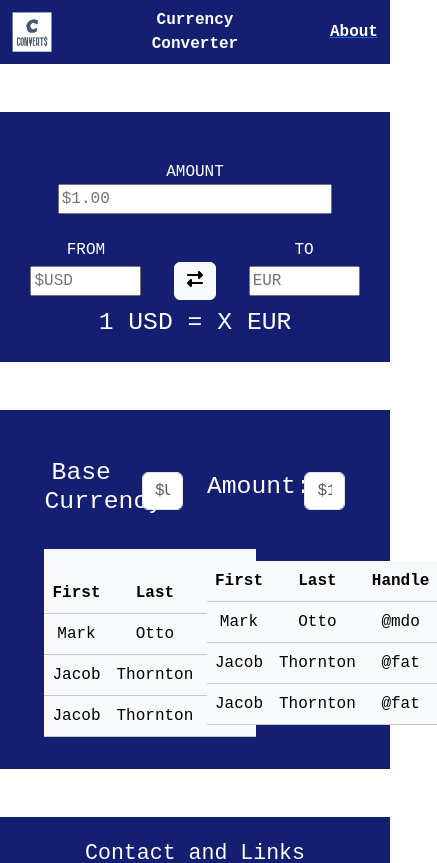
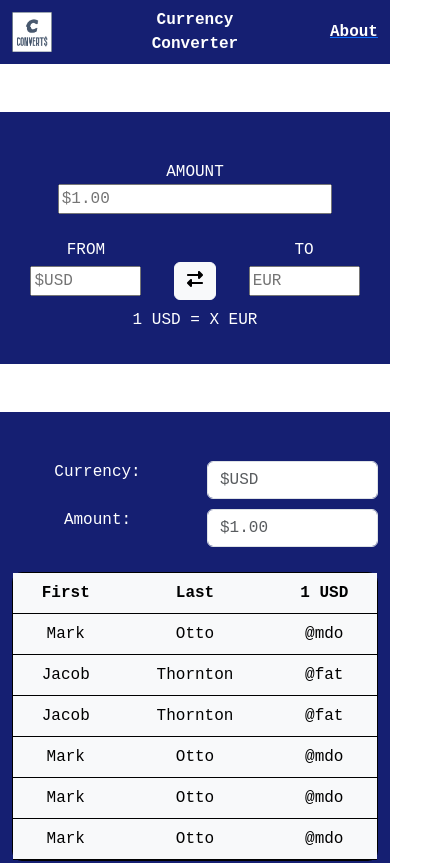
Before and after one commit to NRDJ/currency-converter.github.io, a React (Create React App) app in the folder app/: page / in a window 390 px wide. Shown: the top 863 px of the page, 437 px wide, since content can reach past the window. Built offline with nearby package versions, Linux system fonts and the light colour scheme.

Commit message:
feature: make table responsive b y reordering the elements inside the container under the 768px(medium) breakpoint

```diff
--- a/app/src/App.css
+++ b/app/src/App.css
@@ -46,7 +46,7 @@ html {
 }
 
 @media only screen and (max-width: 1601px) {
-  nav p  {
+  p  {
     font-size: 36px;
   }
 
@@ -56,7 +56,7 @@ html {
 }
 
 @media only screen and (max-width: 1201px) {
-  nav p  {
+  p  {
     font-size: 32px;
   }
 
@@ -66,7 +66,7 @@ html {
 }
 
 @media only screen and (max-width: 993px) {
-  nav p  {
+  p  {
     font-size: 24px;
   }
 
@@ -76,7 +76,7 @@ html {
 }
 
 @media only screen and (max-width: 769px) {
-  nav p  {
+  p  {
     font-size: 20px;
   }
 
@@ -86,7 +86,7 @@ html {
 }
 
 @media only screen and (max-width: 546px) {
-  nav p  {
+  p  {
     font-size: 16px;
   }
 
@@ -116,6 +116,13 @@ nav p {
   background-color: rgb(21, 31, 114);
 }
 
+table.rounded-corners {
+  border-spacing: 0;
+  border-collapse: separate;
+  border-radius: 10px;
+  border: 1px solid black;
+ }
+
 .linkedin {
   margin: 10px;
   font-size: large;
--- a/app/src/App.js
+++ b/app/src/App.js
@@ -49,10 +49,10 @@ const Converter = () => {
           <div class="col-5"><input class="w-75" placeholder="EUR" type="text" id="fname" name="fname"></input></div>
         </div>
         <div class="row justify-content-center align-items-center text-center g-2">
-          <div class="col mt-3"><h2>1 USD = X EUR</h2></div>
+          <div class="col mt-3"><p>1 USD = X EUR</p></div>
         </div>
       </div>
-      {/* ----------- */}
+      {/* Small size + */}
       <div class="container mt-5 mb-5 pb-3 pt-5 d-none d-sm-block" id="main-converter">
         <div class="row justify-content-center align-items-center text-center g-2">
           <div class="col-3">AMOUNT</div>
@@ -67,7 +67,7 @@ const Converter = () => {
           <div class="col-4"><input class="w-75" placeholder="EUR" type="text" id="fname" name="fname"></input></div>
         </div>
         <div class="row justify-content-center align-items-center text-center g-2">
-          <div class="col mt-3"><h2>1 USD = X EUR</h2></div>
+          <div class="col mt-3"><p>1 USD = X EUR</p></div>
         </div>
       </div>
     </div>
@@ -76,18 +76,83 @@ const Converter = () => {
 
 const Table = () => {
   return (
-    <div class="container align-items-center mt-5 mb-5 pb-3 pt-5" id="main-table">
+    <div>
+      <div class="container align-items-center mt-5 mb-5 pb-3 pt-5 d-md-none" id="main-table">
+        <div class="row align-items-center text-center">
+          <div class="col-6">
+            <p class="mr-2">Currency:</p>
+          </div>
+          <div class="col-6">
+            <input class="form-control" placeholder="$USD" type="text" id="base-currency" name="base-currency"></input>
+          </div>
+        </div>
+        <div class="row align-items-center text-center mt-2">
+          <div class="col-6">
+            <p class="ml-4 mr-2">Amount:</p>
+          </div>
+          <div class="col-6">
+            <input class="form-control" placeholder="$1.00" type="text" id="amount" name="amount"></input>
+          </div>
+        </div>
+        <div class="row align-items-center text-center mt-4">
+          <div class="col-12">
+            <table class="table rounded-corners table-light">
+              <thead>
+                <tr>
+                  <th scope="col">First</th>
+                  <th scope="col">Last</th>
+                  <th scope="col">1 USD</th>
+                </tr>
+              </thead>
+              <tbody>
+                <tr>
+                  <td>Mark</td>
+                  <td>Otto</td>
+                  <td>@mdo</td>
+                </tr>
+                <tr>
+                  <td>Jacob</td>
+                  <td>Thornton</td>
+                  <td>@fat</td>
+                </tr>
+                <tr>
+                  <td>Jacob</td>
+                  <td>Thornton</td>
+                  <td>@fat</td>
+                </tr>
+                <tr>
+                  <td>Mark</td>
+                  <td>Otto</td>
+                  <td>@mdo</td>
+                </tr>
+                <tr>
+                  <td>Mark</td>
+                  <td>Otto</td>
+                  <td>@mdo</td>
+                </tr>
+                <tr>
+                  <td>Mark</td>
+                  <td>Otto</td>
+                  <td>@mdo</td>
+                </tr>
+              </tbody>
+            </table>
+          </div>
+        </div>
+      </div>
+      {/* Medium size + */}
+      <div class="container align-items-center mt-5 mb-5 pb-3 pt-5 d-none d-md-block" id="main-table">
         <div class="row align-items-center text-center">
           <div class="col-1">
           </div>
           <div class="col-3">
-          <h2 class="mr-2">Base Currency:</h2>
+            <p class="mr-2">Currency:</p>
           </div>
           <div class="col-2">
             <input class="form-control" placeholder="$USD" type="text" id="base-currency" name="base-currency"></input>
           </div>
           <div class="col-3">
-          <h2 class="ml-4 mr-2">Amount:</h2>
+            <p class="ml-4 mr-2">Amount:</p>
           </div>
           <div class="col-2">
             <input class="form-control" placeholder="$1.00" type="text" id="amount" name="amount"></input>
@@ -99,7 +164,7 @@ const Table = () => {
           <div class="col-1">
           </div>
           <div class="col-5">
-          <table class="table table-light">
+            <table class="table rounded-corners table-light">
               <thead>
                 <tr>
                   <th scope="col">First</th>
@@ -127,7 +192,7 @@ const Table = () => {
             </table>
           </div>
           <div class="col-5">
-          <table class="table table-light">
+            <table class="table rounded-corners table-light">
               <thead>
                 <tr>
                   <th scope="col">First</th>
@@ -155,6 +220,7 @@ const Table = () => {
             </table>
           </div>
           <div class="col-1">
+          </div>
         </div>
       </div>
     </div>
```
Lines whose indentation alone changed are shown as unchanged.
